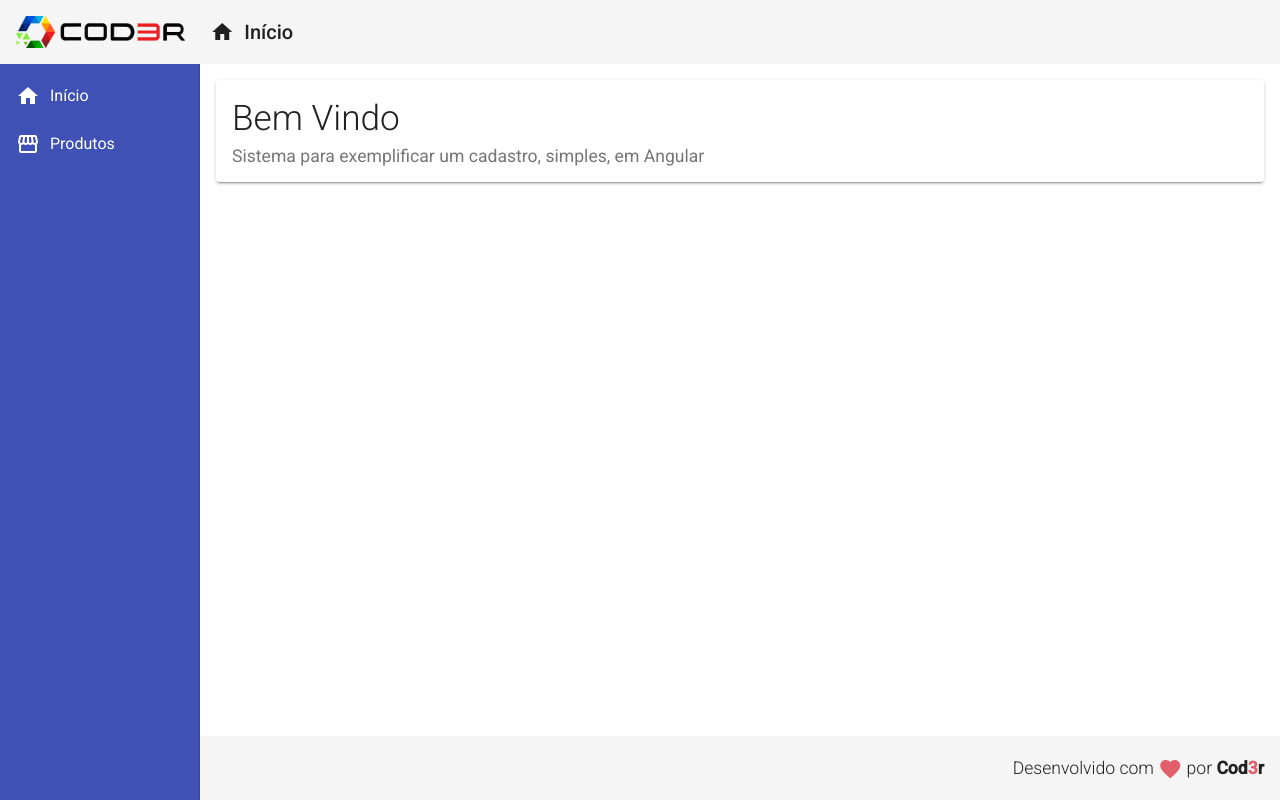
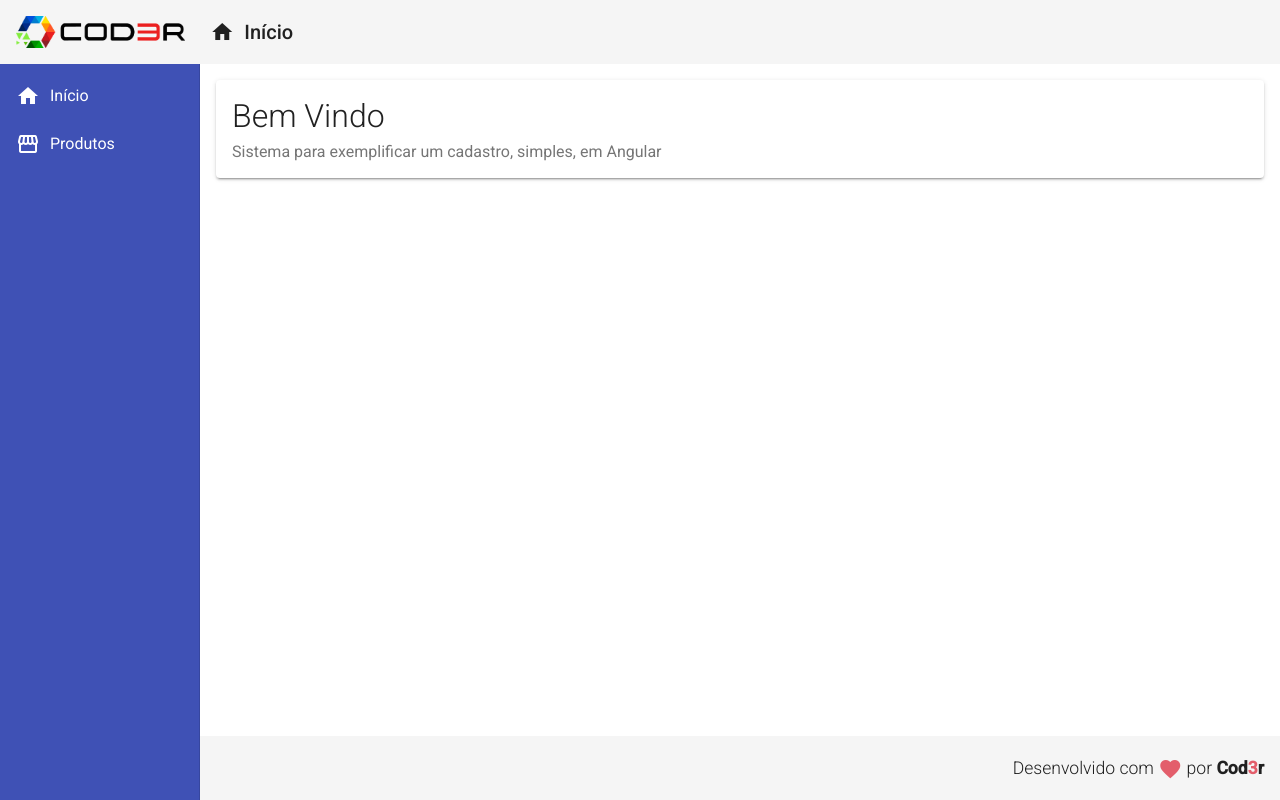
Before and after one commit to danielsava/curso-cod3r-angular9, an Angular app in the folder frontend/: page / in a window 1280 px wide. Built offline with nearby package versions, Linux system fonts and the light colour scheme.

Commit message:
Componente Home

```diff
--- a/frontend/src/app/views/home/home.component.css
+++ b/frontend/src/app/views/home/home.component.css
@@ -1,9 +1,10 @@
 .home .title {
-    font-size: 2.2rem;
+    font-size: 2.0rem;
     font-weight: 300;
     line-height: 1.3;
 }
 
 .home .subtitle {
-    font-size: 1.1rem;
+    font-size: 1.0rem;
+    font-weight: 400;
 }
```
